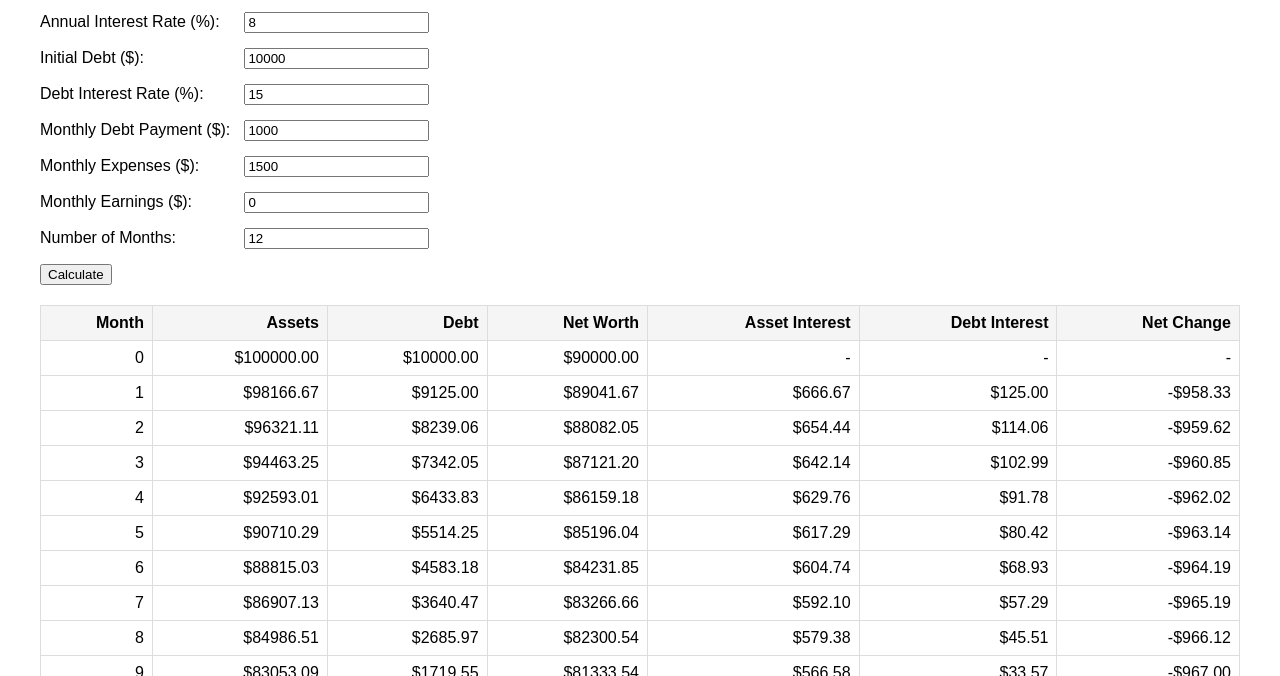
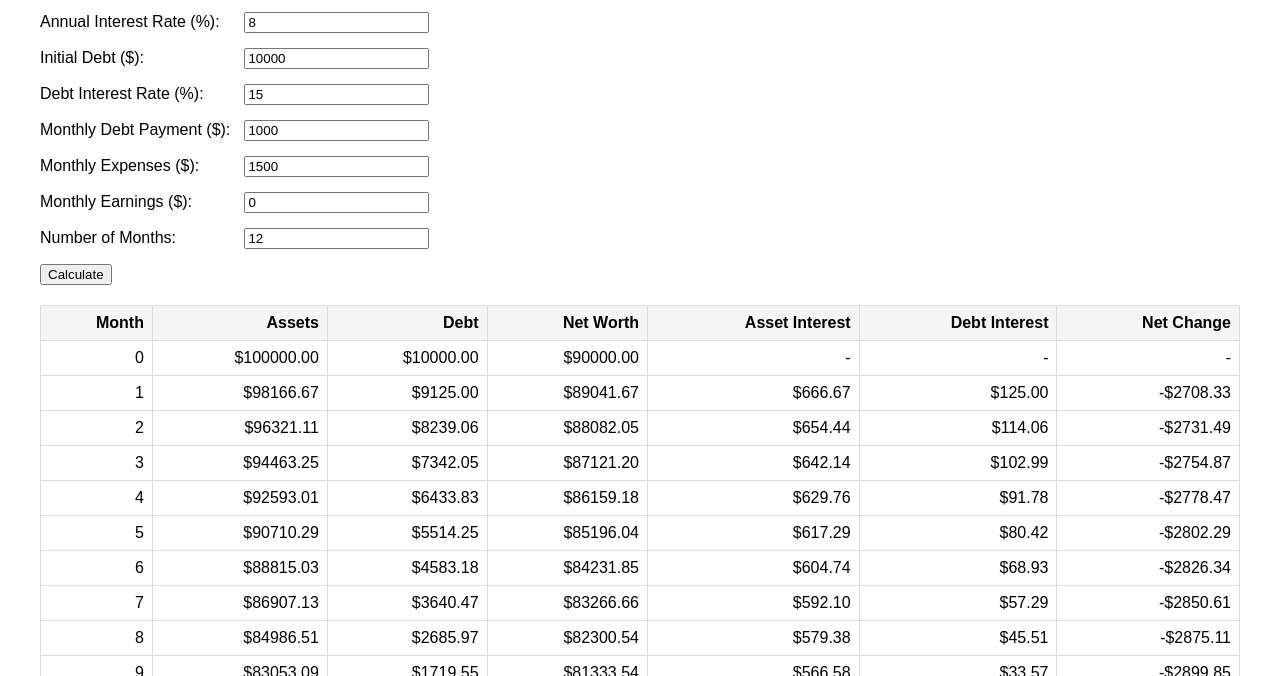
Before and after one commit to dwalter/interest_plus_expenses_calc, a plain HTML site: page index.html in a window 1280 px wide. Shown: the part 124-800 px from the top of the page. Drawn offline with Linux system fonts and the light colour scheme.

Commit message:
Update index.html

```diff
--- a/index.html
+++ b/index.html
@@ -175,7 +175,7 @@
                     const newDebt = Math.max(0, debt + debtInterest - monthlyDebtPayment);
                     const newNetWorth = newBalance - newDebt;
 
-                    const change = (newBalance - balance) - (newDebt - debt);
+                    const change = (newBalance - balance) + (newDebt - debt);
 
                     data.push({
                         month: i,
```
